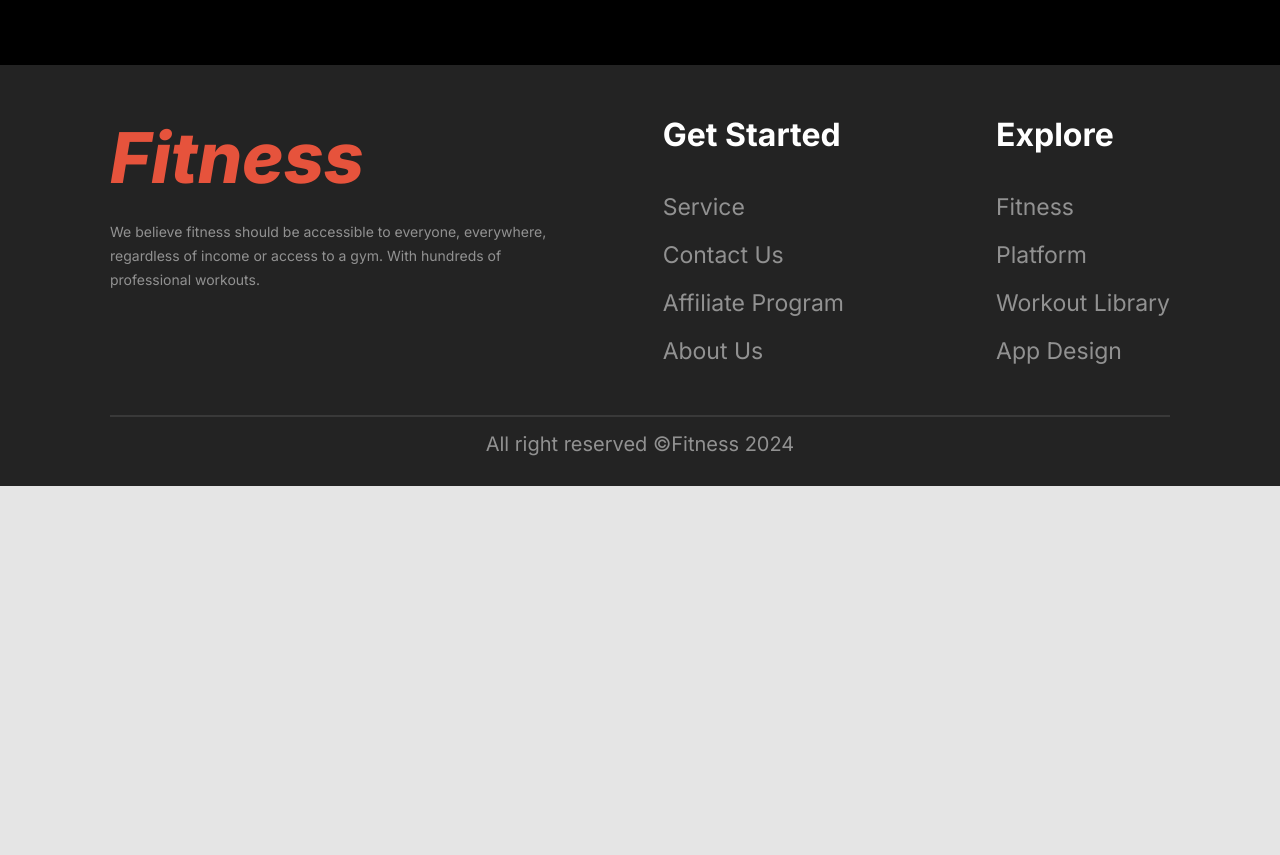
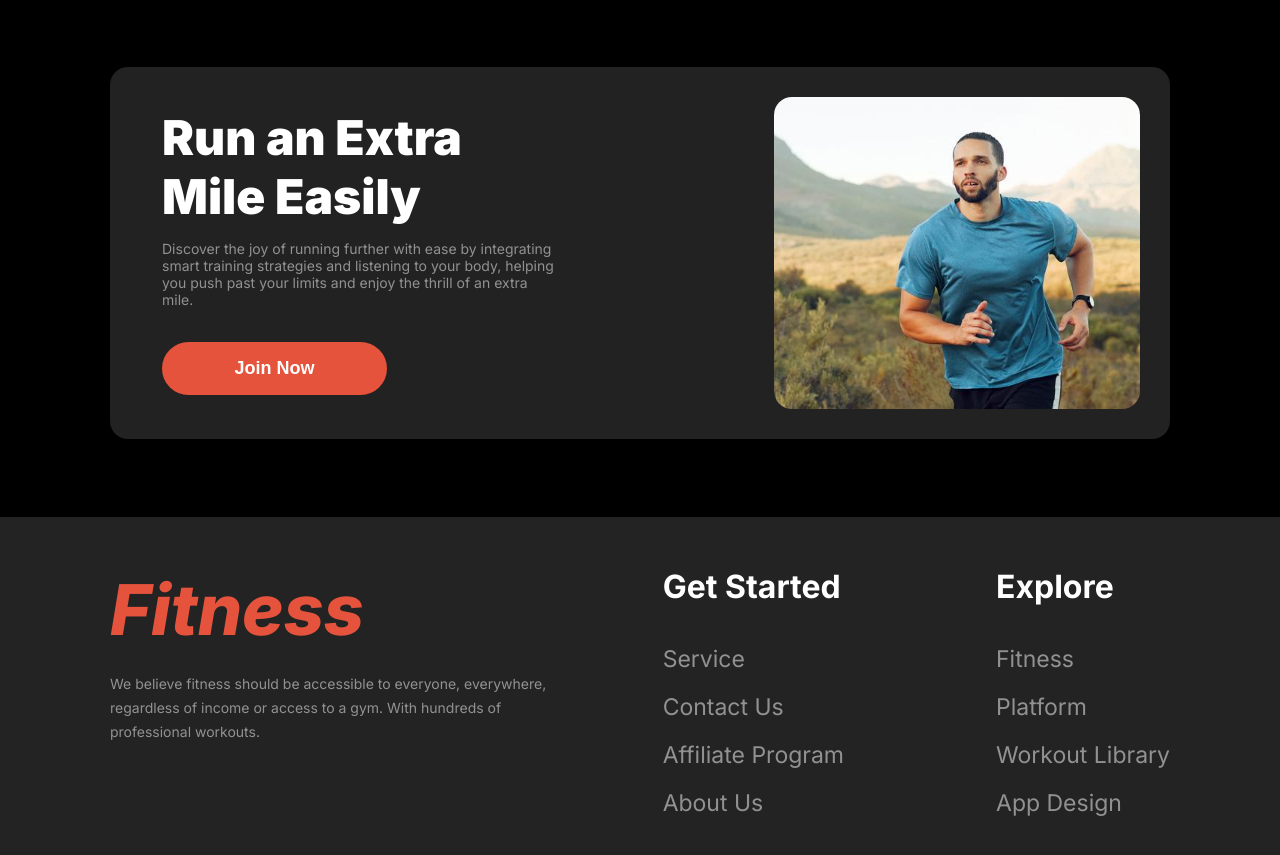
Before and after one commit to shamim-hossen/versatile-ui-task2, a plain HTML site: page index.html in a window 1280 px wide. Shown: the part 1337-2192 px from the top of the page. Before the commit the page ends 1823 px from the top, so only its background shows below. Drawn offline with Linux system fonts and the light colour scheme.

Commit message:
add run section

```diff
--- a/index.html
+++ b/index.html
@@ -86,6 +86,15 @@
             </div>
         </section>
 
+        <!-- run section -->
+        <section class="run">
+            <div class="run-content">
+                <h1>Run an Extra Mile Easily</h1>
+                <p>Discover the joy of running further with ease by integrating smart training strategies and listening to your body, helping you push past your limits and enjoy the thrill of an extra mile.</p>
+                <button class="btn-join bg-color">Join Now</button>
+            </div>
+            <img src="./images/run.jpg" alt="">
+        </section>
 
 
 
@@ -93,6 +102,7 @@
 
 
     </main>
+
 
     <!-- footer section -->
     <footer>
--- a/styles/style.css
+++ b/styles/style.css
@@ -292,12 +292,62 @@ Habit start
 }
 
 .habit-description {
+    color: rgba(255, 255, 255, 0.5);
     font-size: 14px;
     margin: 0;
-    color: rgba(255, 255, 255, 0.5);
 }
 /* ----------------------
 Habit end
+------------------------*/
+/* ----------------------
+run start
+------------------------*/
+
+.run {
+    max-width: 1060px;
+    margin: 0 auto;
+    display: flex;
+    justify-content: space-between;
+    align-items: center;
+    margin-top: 80px;
+    border-radius: 18px;
+    padding: 30px 30px 30px 52px;
+    background: rgb(34, 34, 34);
+}
+
+.run-content {
+    max-width: 400px;
+    height: 290px;
+    text-align: left;
+}
+
+.run-content h1 {
+    font-size: 48px;
+    font-weight: 900;
+    margin-top: 0;
+    margin-bottom: 14px;
+    color: white;
+}
+
+.run-content p {
+    color: rgba(255  , 255, 255, 0.5);
+    font-size: 14px;
+}
+
+.run .btn-join {
+    width: 225px;
+    margin-top: 34px;
+}
+
+.run img {
+    width: 366px;
+    height: 312px;
+    border-radius: 18px;
+    object-fit: none;
+    object-position: 65% 28%;
+}
+/* ----------------------
+run end
 ------------------------*/
 
 
```
